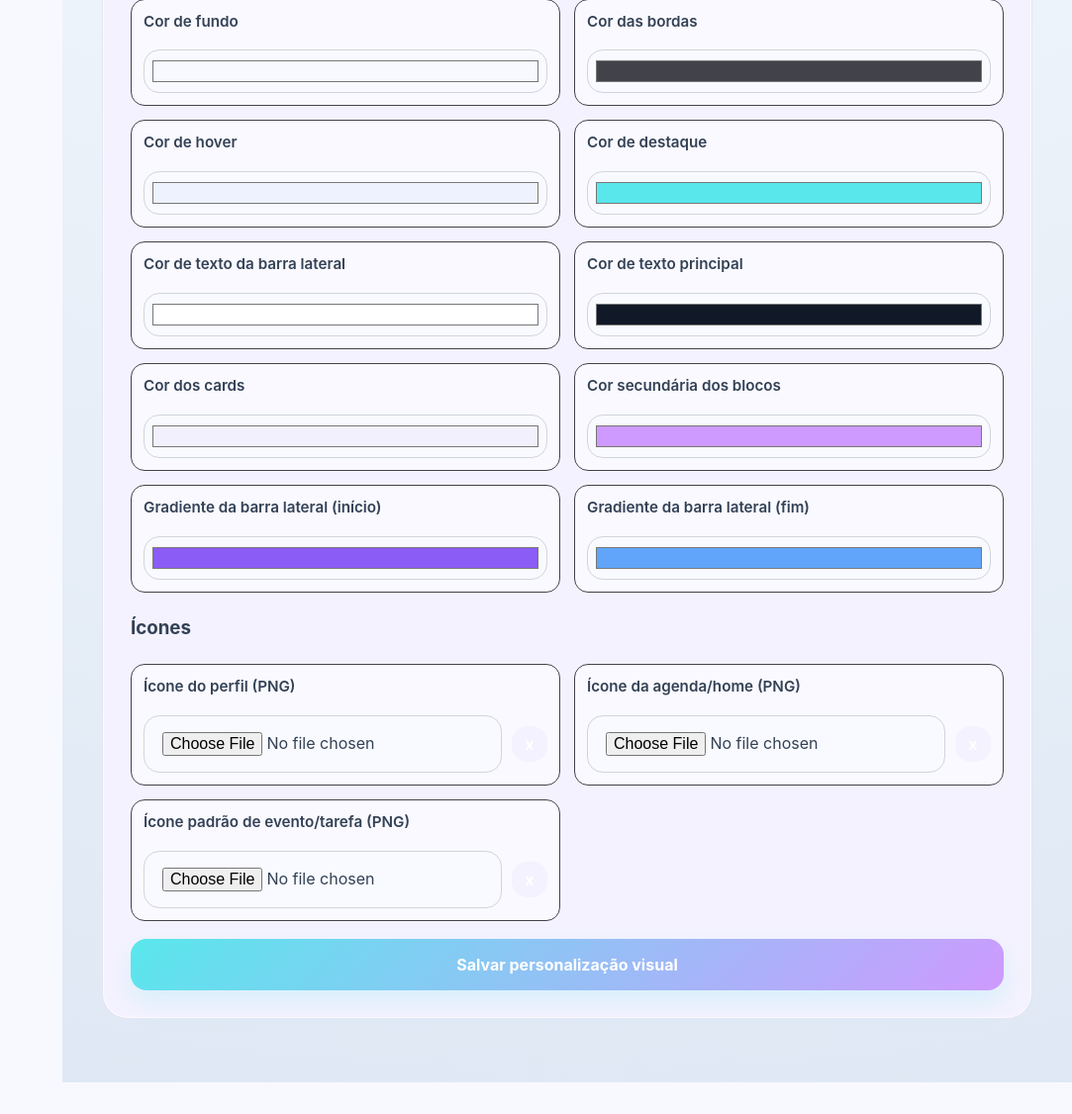
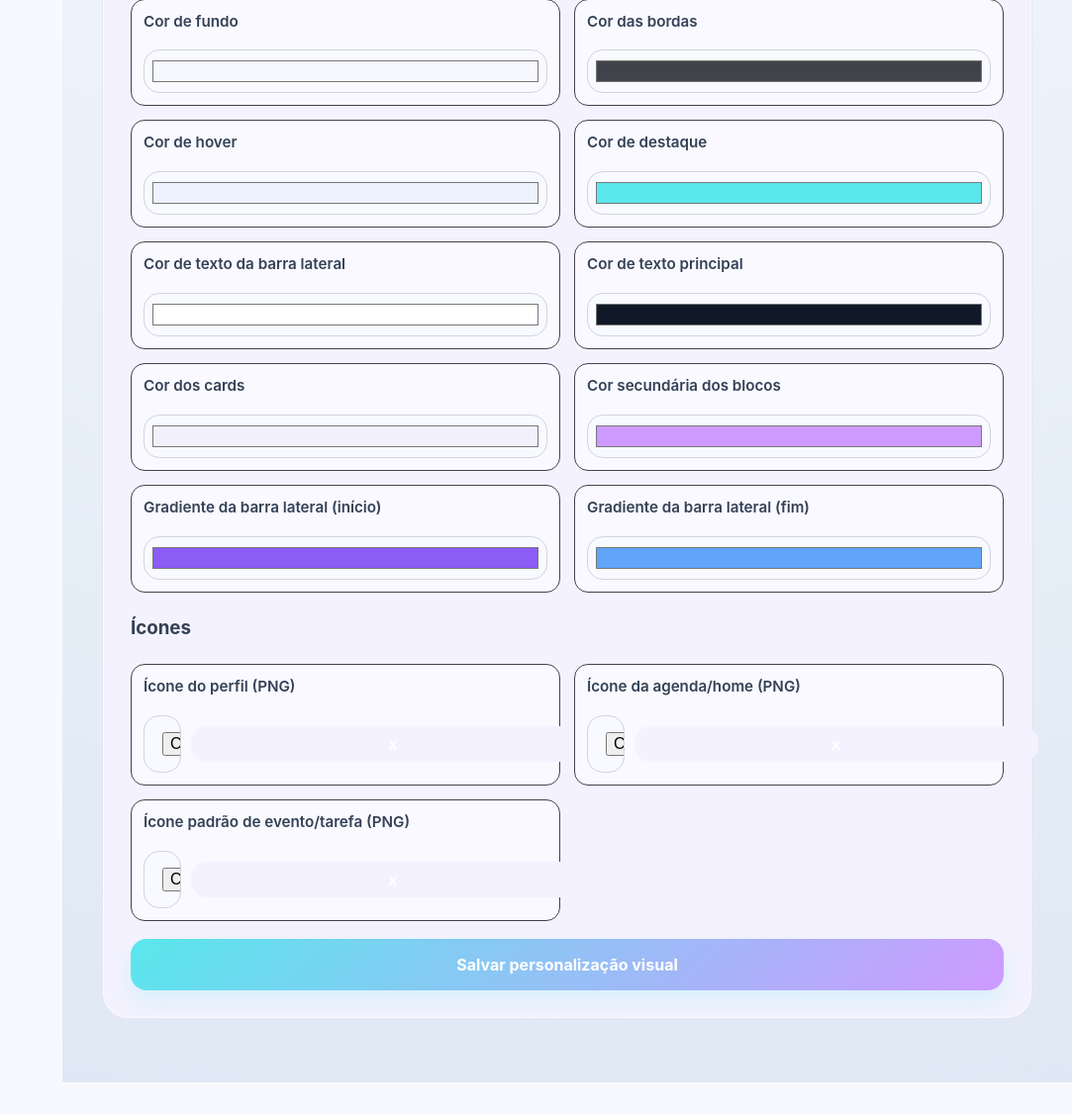
Before and after one commit to MEduardaNunes/TP-ES, a Django app: page /user/ in a window 1280 px wide. Shown: the part 936-2062 px from the top of the page at 99% size, without its empty margins (197-1280 px from the left). Run offline with Django 5.2, Linux system fonts and the light colour scheme; a user stored in the database is signed in; data comes from the database, SQL or seed files in the repository; some web fonts are replaced.

Commit message:
fix: tinha esquecido esse arquivo

```diff
--- a/tp_es/accounts/static/accounts/css/accounts.css
+++ b/tp_es/accounts/static/accounts/css/accounts.css
@@ -702,14 +702,10 @@
 
 .icon-upload-row input[type="file"] {
   flex: 1;
-  width: 100%;
   min-width: 0;
 }
 
 .icon-clear-btn {
-  display: flex;
-  align-items: center;
-  justify-content: center;
   width: 36px;
   height: 36px;
   border-radius: 999px;
@@ -722,12 +718,6 @@
   cursor: pointer;
   flex-shrink: 0;
   padding: 0;
-}
-
-.profile-page .icon-clear-btn {
-  width: 36px;
-  min-width: 36px;
-  flex: 0 0 36px;
 }
 
 .icon-clear-btn:hover {
```
